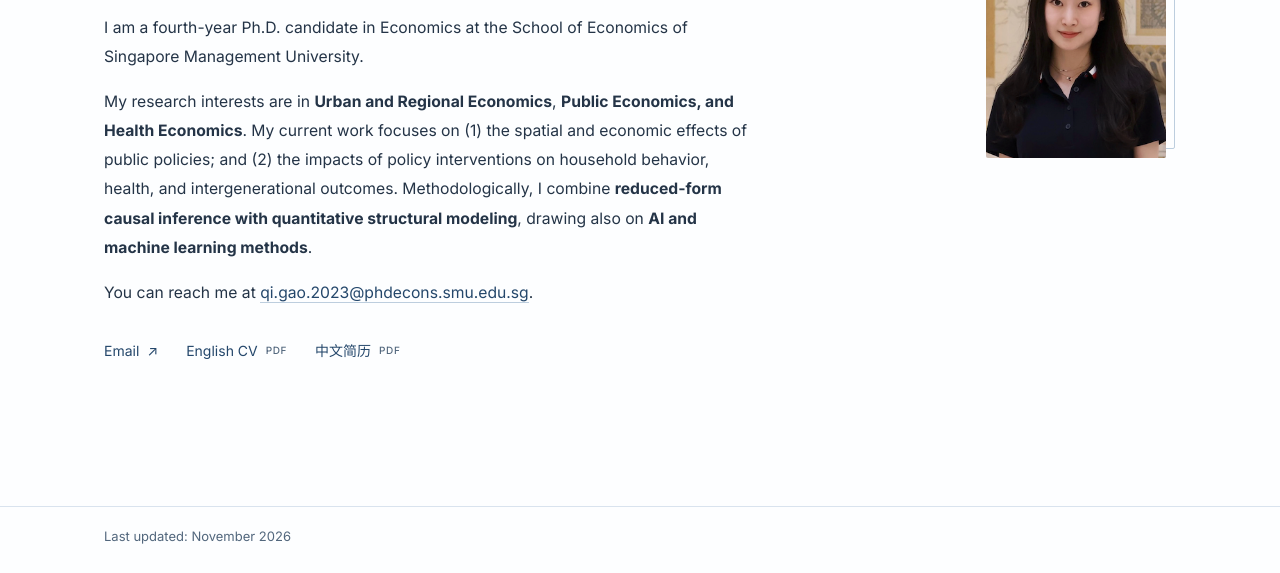
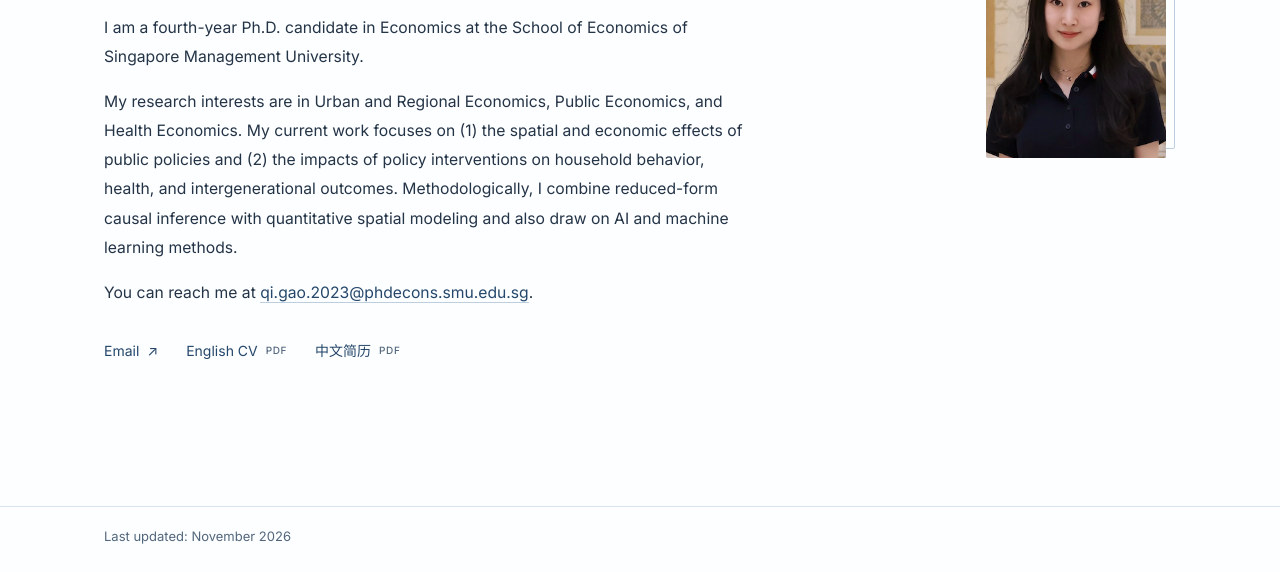
Before and after one commit to qigao-econ/qigao-econ.github.io, a plain HTML site: page index.html in a window 1280 px wide. Shown: the part 227-800 px from the top of the page. Drawn offline with nearby package versions, Linux system fonts and the light colour scheme.

Commit message:
Add files via upload

```diff
--- a/index.html
+++ b/index.html
@@ -38,7 +38,7 @@
     <h1 id="home-title">Qi Gao <span class="name-cn" lang="zh-CN">高琦</span></h1>
     <p>Welcome!</p>
     <p>I am a fourth-year Ph.D. candidate in Economics at the School of Economics of Singapore Management University.</p>
-    <p>My research interests are in <strong>Urban and Regional Economics</strong>, <strong>Public Economics, and Health Economics</strong>. My current work focuses on (1) the spatial and economic effects of public policies; and (2) the impacts of policy interventions on household behavior, health, and intergenerational outcomes. Methodologically, I combine <strong>reduced-form causal inference with quantitative structural modeling</strong>, drawing also on <strong>AI and machine learning methods</strong>.</p>
+    <p>My research interests are in Urban and Regional Economics, Public Economics, and Health Economics. My current work focuses on (1) the spatial and economic effects of public policies and (2) the impacts of policy interventions on household behavior, health, and intergenerational outcomes. Methodologically, I combine reduced-form causal inference with quantitative spatial modeling and also draw on AI and machine learning methods.</p>
     <p>You can reach me at <a href="mailto:qi.gao.2023@phdecons.smu.edu.sg">qi.gao.2023@phdecons.smu.edu.sg</a>.</p>
     <ul class="links" aria-label="Contact and curriculum vitae">
       <li><a href="mailto:qi.gao.2023@phdecons.smu.edu.sg">Email <span aria-hidden="true">↗</span></a></li>
```
